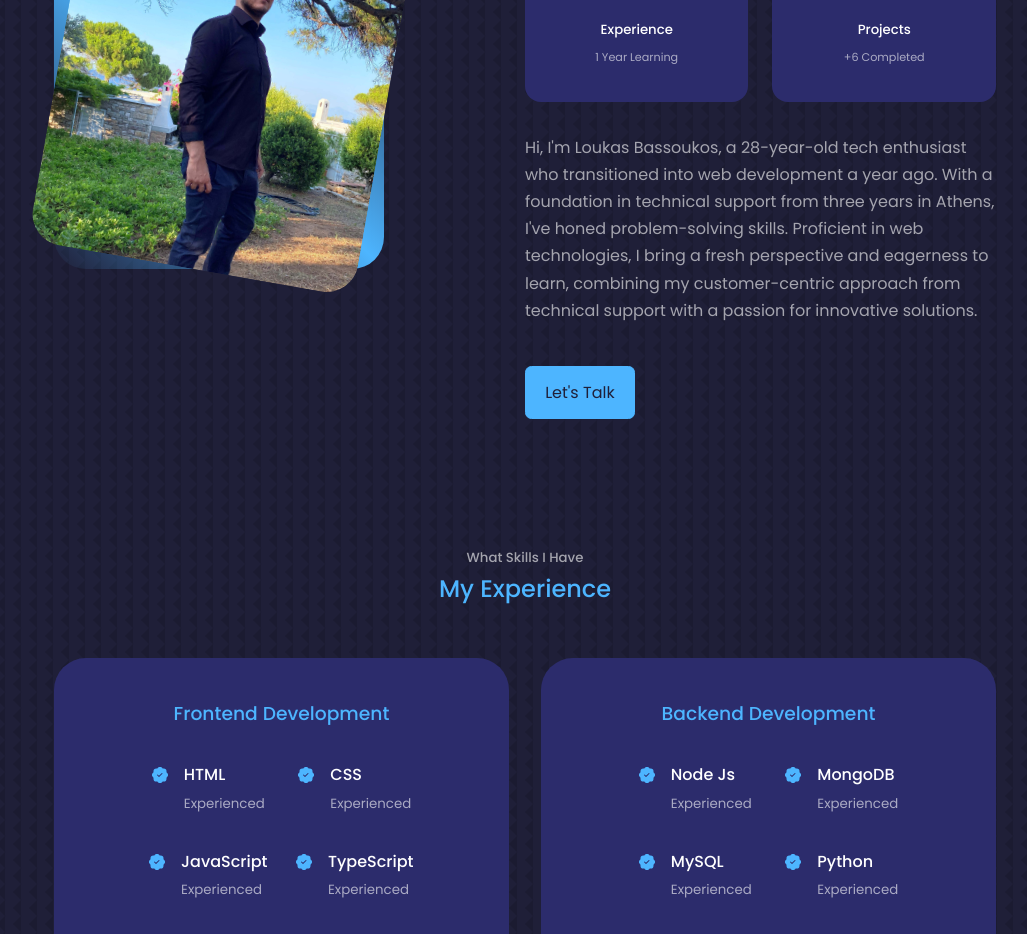
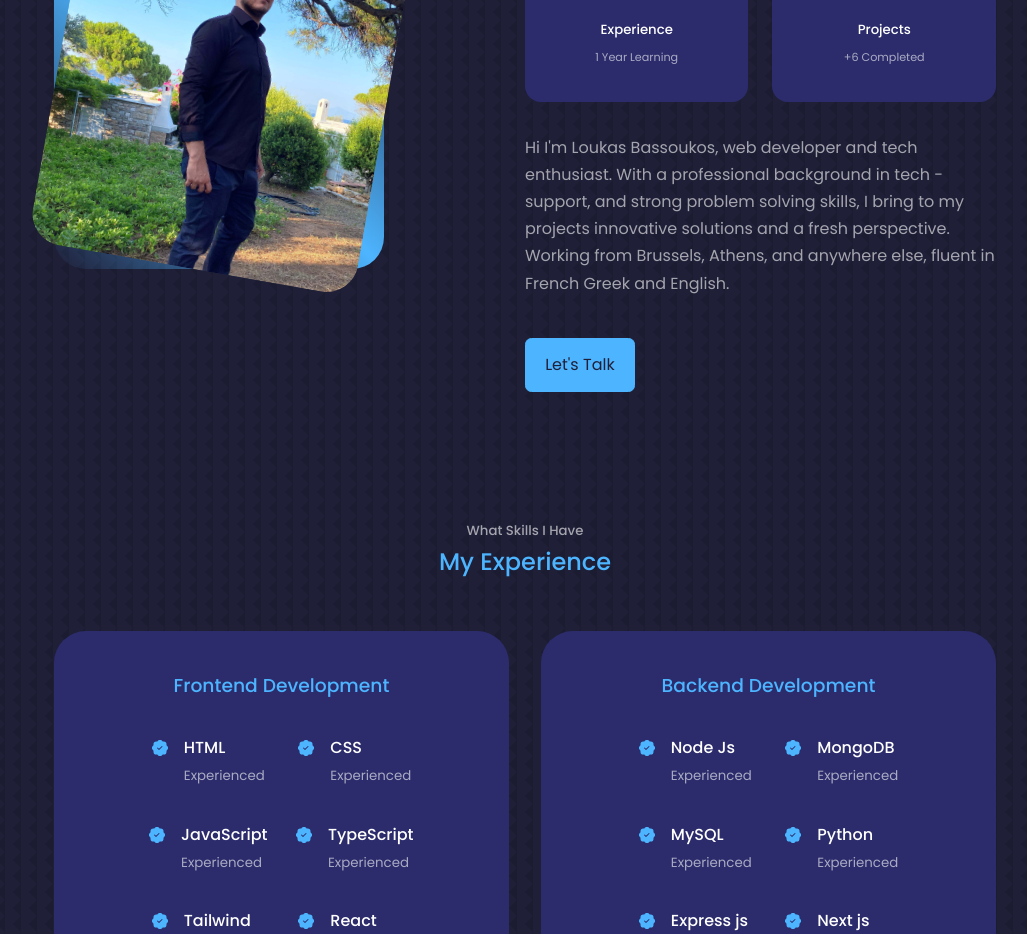
Before and after one commit to sonicnos/portfolio, a React (Create React App) app: page / in a window 1280 px wide. Shown: the part 1100-2034 px from the top of the page, without its empty margins (115-1142 px from the left). Built offline with nearby package versions, Linux system fonts and the light colour scheme.

Commit message:
"about description modification"

```diff
--- a/src/components/about/About.jsx
+++ b/src/components/about/About.jsx
@@ -31,7 +31,9 @@ const About = () => {
               <small>+6 Completed</small>
             </article>
           </div>
-          <p>Hi, I'm Loukas Bassoukos, a 28-year-old tech enthusiast who transitioned into web development a year ago. With a foundation in technical support from three years in Athens, I've honed problem-solving skills. Proficient in web technologies, I bring a fresh perspective and eagerness to learn, combining my customer-centric approach from technical support with a passion for innovative solutions.</p>
+          <p>Hi I'm Loukas Bassoukos, web developer and tech enthusiast.
+
+With a professional background in tech - support, and strong problem solving skills, I bring to my projects innovative solutions and a fresh perspective. Working from Brussels, Athens, and anywhere else, fluent in French Greek and English.</p>
         <a href="#contact" className='btn btn-primary'>Let's Talk</a>
         </div>
       </div>
```
